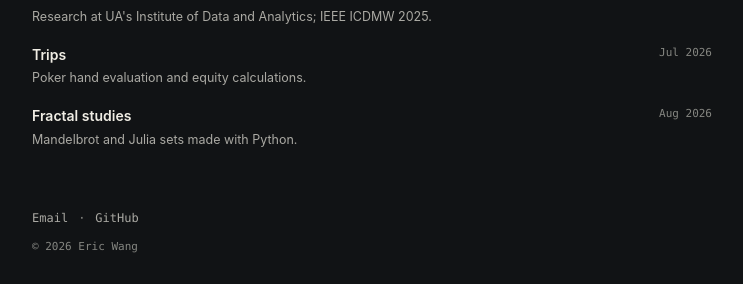
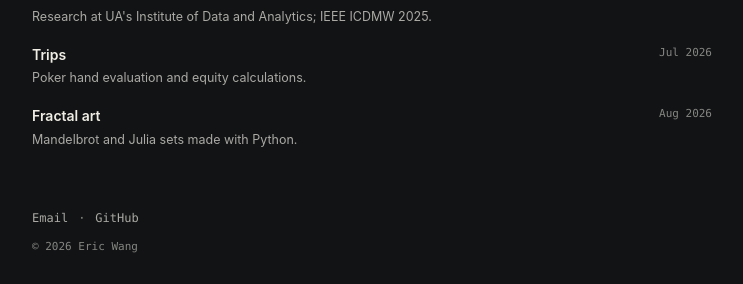
Before and after one commit to threepoint1four/threepoint1four.github.io, a Jekyll site: the page built from index.html, in a window 1280 px wide. Shown: the part 684-968 px from the top of the page, without its empty margins (268-1011 px from the left). Built offline with Jekyll 4.4.1, drawn with Linux system fonts in a browser that asks for light colours.

Commit message:
Rename fractal project to Fractal art

```diff
--- a/index.html
+++ b/index.html
@@ -55,7 +55,7 @@ description: Eric Wang studies Statistics & Data Science and Mathematics at Yale
         <time class="home-date" datetime="2026-07">Jul 2026</time>
       </a>
       <a class="home-row" href="{{ '/projects/fractals/' | relative_url }}">
-        <span><strong>Fractal studies</strong><small>Mandelbrot and Julia sets made with Python.</small></span>
+        <span><strong>Fractal art</strong><small>Mandelbrot and Julia sets made with Python.</small></span>
         <time class="home-date" datetime="2026-08">Aug 2026</time>
       </a>
     </div>
--- a/projects/fractals/index.html
+++ b/projects/fractals/index.html
@@ -1,6 +1,6 @@
 ---
 layout: default
-title: Fractal studies
+title: Fractal art
 description: Mandelbrot and Julia set images generated with Python.
 section: projects
 math: true
@@ -8,7 +8,7 @@ math: true
 <article class="post project-detail">
   <a class="back-link" href="{{ '/projects/' | relative_url }}">← Projects</a>
   <header class="post-header">
-    <h1>Fractal studies</h1>
+    <h1>Fractal art</h1>
     <p class="post-deck">A few Mandelbrot and Julia sets generated with Python.</p>
     <p class="post-meta">Python · NumPy · Matplotlib</p>
   </header>
--- a/projects/index.html
+++ b/projects/index.html
@@ -13,7 +13,7 @@ section: projects
   <a class="item" href="{{ '/projects/boosting-research/' | relative_url }}"><span class="item-body"><strong>Boosting for imbalanced data</strong><small>Research with UA's Institute of Data and Analytics; presented at ICDMW 2025.</small></span><span class="item-arrow" aria-hidden="true">↗</span></a>
   <a class="item" href="{{ '/projects/mtfc/' | relative_url }}"><span class="item-body"><strong>Modeling the Future Challenge</strong><small>Wheat-price modeling · lead programmer · national finalist (64/72).</small></span><span class="item-arrow" aria-hidden="true">↗</span></a>
   <a class="item" href="{{ '/projects/trips/' | relative_url }}"><span class="item-body"><strong>Trips</strong><small>Hand evaluation, odds, and a small Hold’em engine.</small></span><span class="item-arrow" aria-hidden="true">↗</span></a>
-  <a class="item" href="{{ '/projects/fractals/' | relative_url }}"><span class="item-body"><strong>Fractal studies</strong><small>Mandelbrot and Julia set images made with Python.</small></span><span class="item-arrow" aria-hidden="true">↗</span></a>
+  <a class="item" href="{{ '/projects/fractals/' | relative_url }}"><span class="item-body"><strong>Fractal art</strong><small>Mandelbrot and Julia set images made with Python.</small></span><span class="item-arrow" aria-hidden="true">↗</span></a>
   <a class="item" href="{{ '/zeller/' | relative_url }}"><span class="item-body"><strong>Zeller's Practice</strong><small>Practice working out the day of the week for a given date.</small></span><span class="item-arrow" aria-hidden="true">↗</span></a>
   <a class="item" href="{{ '/blackjack/' | relative_url }}"><span class="item-body"><strong>Blackjack</strong><small>A browser game with the usual hit and stand decisions.</small></span><span class="item-arrow" aria-hidden="true">↗</span></a>
   <a class="item" href="{{ '/roulette/' | relative_url }}"><span class="item-body"><strong>Roulette</strong><small>A small roulette experiment for the browser.</small></span><span class="item-arrow" aria-hidden="true">↗</span></a>
```
